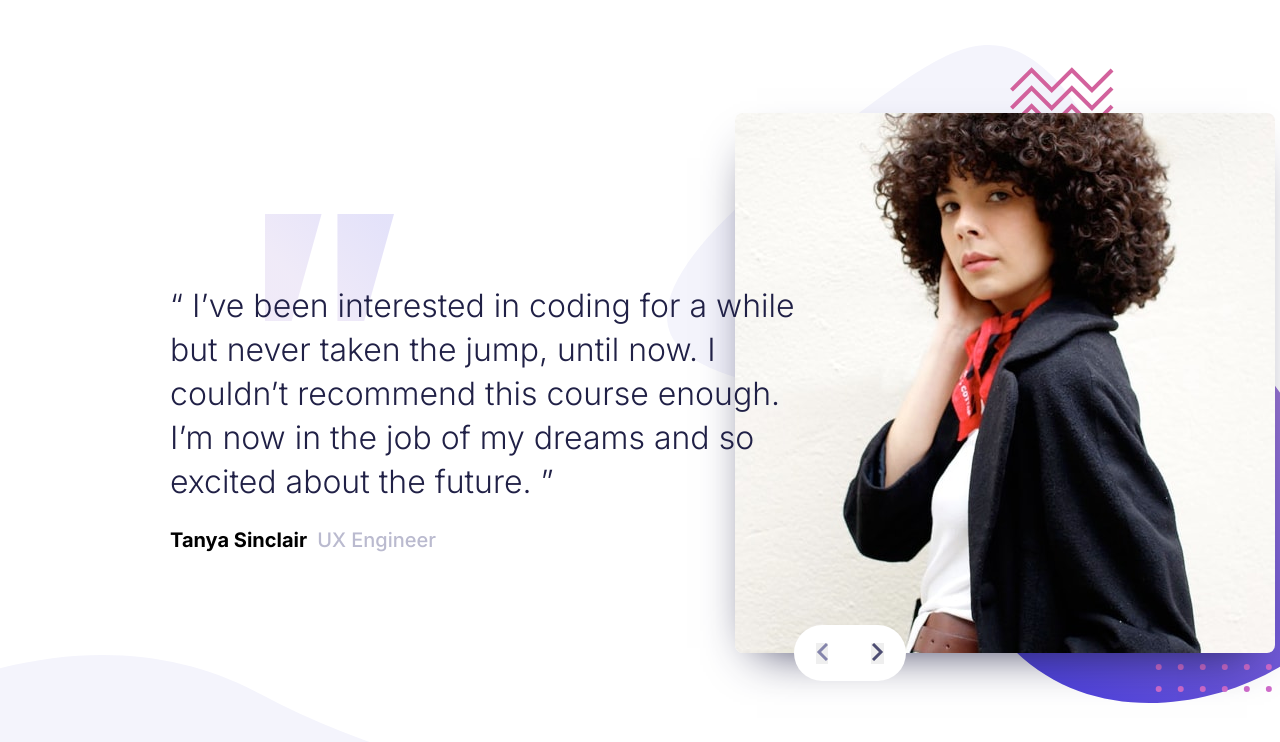
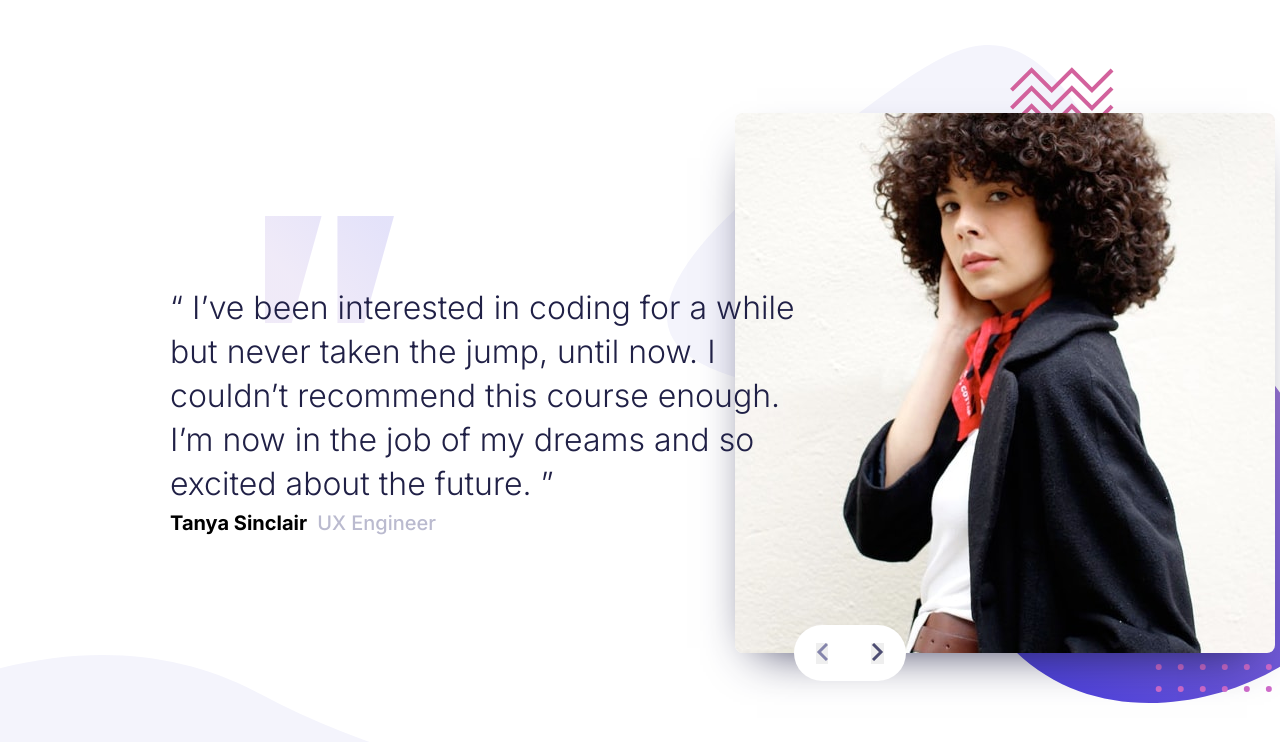
Before and after one commit to GustavoSDS/coding-bootcamp-testimonials-slider-master, a website: page index.html in a window 1280 px wide. Shown: the top 742 px of the page. Drawn offline with Linux system fonts and the light colour scheme.

Commit message:
changes margins styles

```diff
--- a/sass/_main.sass
+++ b/sass/_main.sass
@@ -78,7 +78,7 @@
             z-index: 1
             width: 627px
             height: 350px
-            margin: 214px -200px auto 170px
+            margin: 216px -200px auto 170px
             padding-top: 70px
             background:
                 size: 20.5%
@@ -91,6 +91,7 @@
 
         &__author
             flex-direction: row
+            margin-top: 5px
         &__name
             margin-right: 10px
             font-size: 1.25rem
```
Also changed, not shown: css/styles.css.
